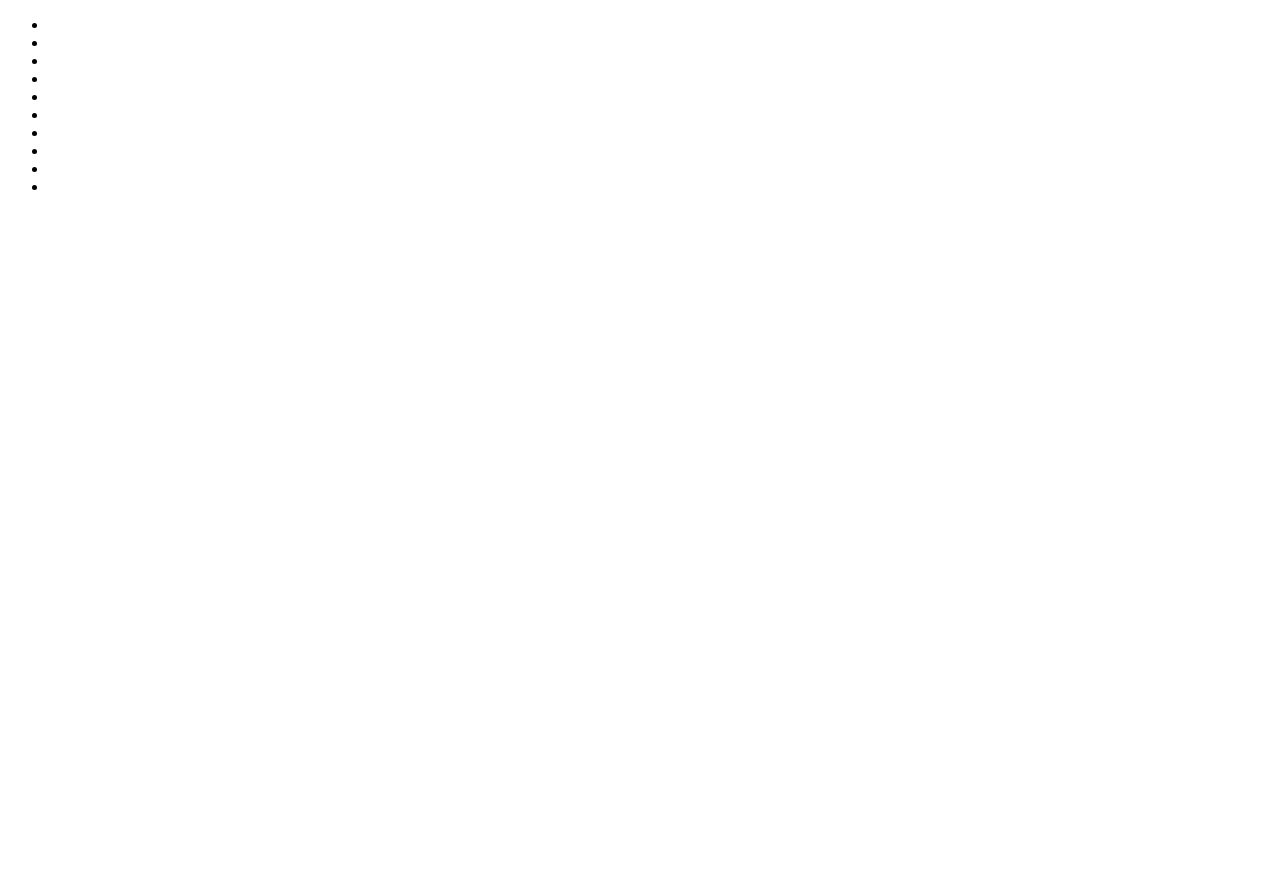
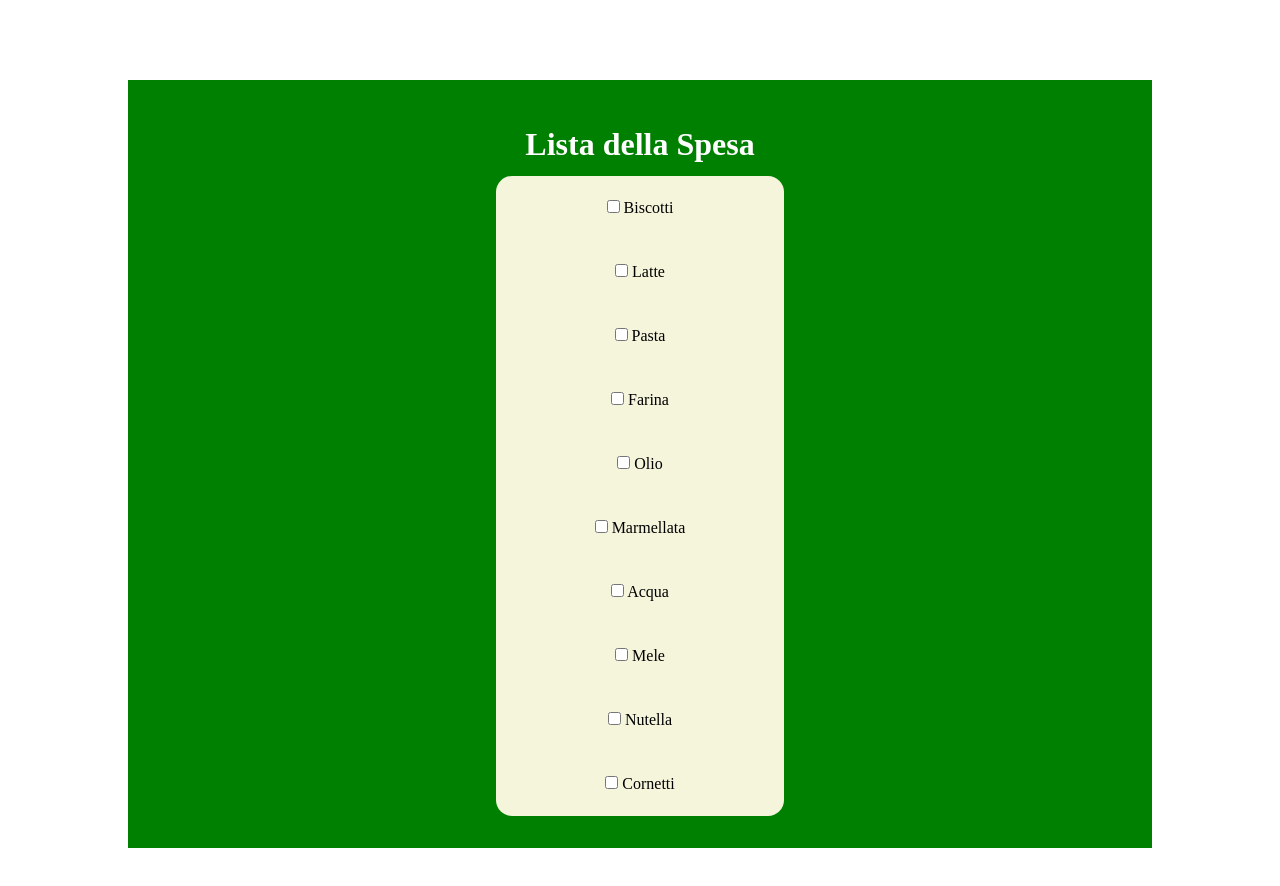
Before and after one commit to giuliogallo94/js-lista-spesa, a plain HTML site: page index.html in a window 1280 px wide. Before the commit the page ends 800 px from the top, so only its background shows below. Drawn offline with Linux system fonts and the light colour scheme.

Commit message:
add: js WHILE complete and stylized HTML

```diff
--- /dev/null
+++ b/css/style.css
@@ -0,0 +1,29 @@
+* {
+  margin: 0;
+  padding: 0;
+  box-sizing: border-box;
+}
+
+body {
+  width: 80%;
+  margin: 5rem auto;
+  text-align: center;
+  line-height: 4rem;
+}
+
+.container {
+  background-color: green;
+  padding: 2rem;
+}
+
+h1 {
+  color: white;
+}
+
+ul {
+  margin: 0 auto;
+  width: 30%;
+  list-style-type: none;
+  background-color: beige;
+  border-radius: 1rem;
+}
--- a/index.html
+++ b/index.html
@@ -4,20 +4,14 @@
     <meta charset="UTF-8" />
     <meta name="viewport" content="width=device-width, initial-scale=1.0" />
     <title>Document</title>
+    <link rel="stylesheet" href="css/style.css" />
   </head>
   <body>
-    <ul>
-      <li></li>
-      <li></li>
-      <li></li>
-      <li></li>
-      <li></li>
-      <li></li>
-      <li></li>
-      <li></li>
-      <li></li>
-      <li></li>
-    </ul>
+    <div class="container">
+      <h1>Lista della Spesa</h1>
+      <ul></ul>
+    </div>
+
     <script src="js/script.js"></script>
   </body>
 </html>
--- a/js/script.js
+++ b/js/script.js
@@ -13,8 +13,11 @@ const myArray = [
 
 console.log(myArray);
 
+let curElem = "";
 let i = 0;
 while (i < myArray.length) {
   console.log(myArray[i]);
+  curElem += `<li> <input type="checkbox" id="${myArray[i]}" name="${myArray[i]}" /> ${myArray[i]}</li>`;
+  document.querySelector("ul").innerHTML = curElem;
   i++;
 }
```
Also changed, not shown: 1 other file.
